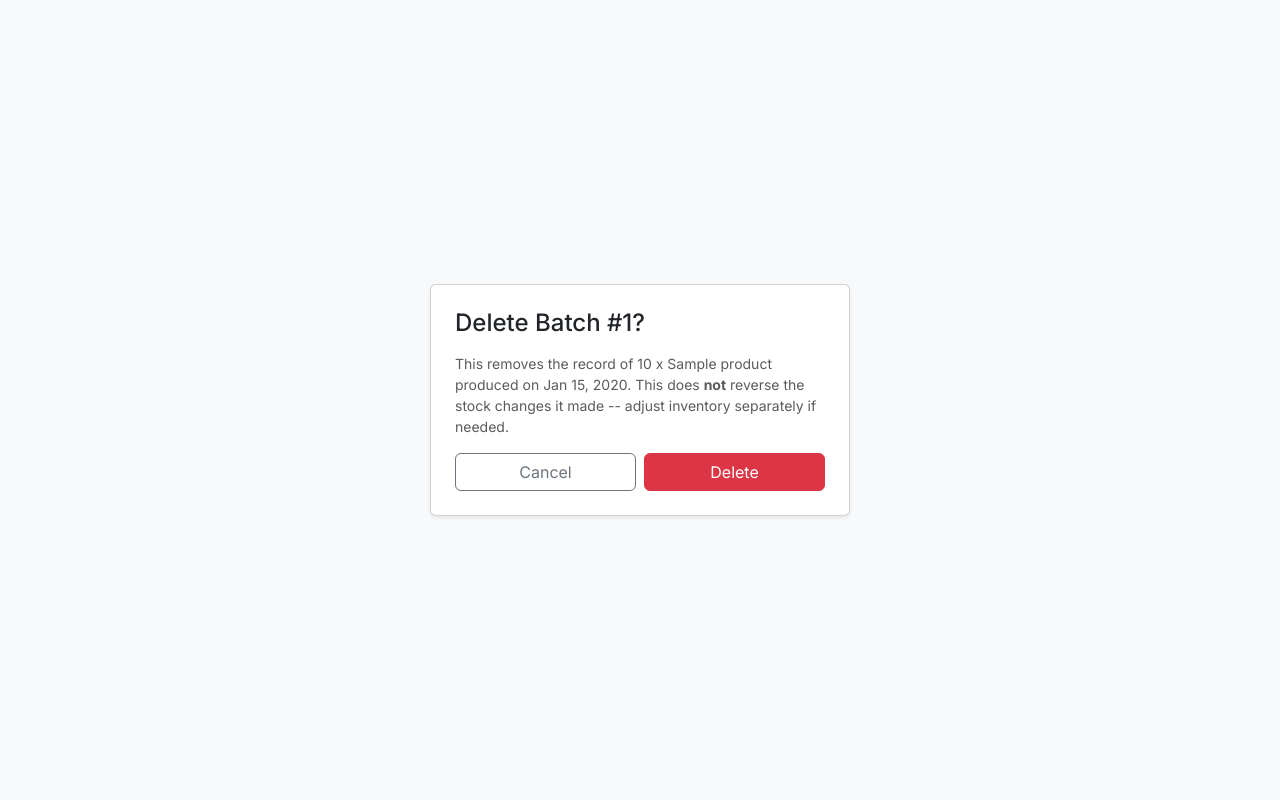
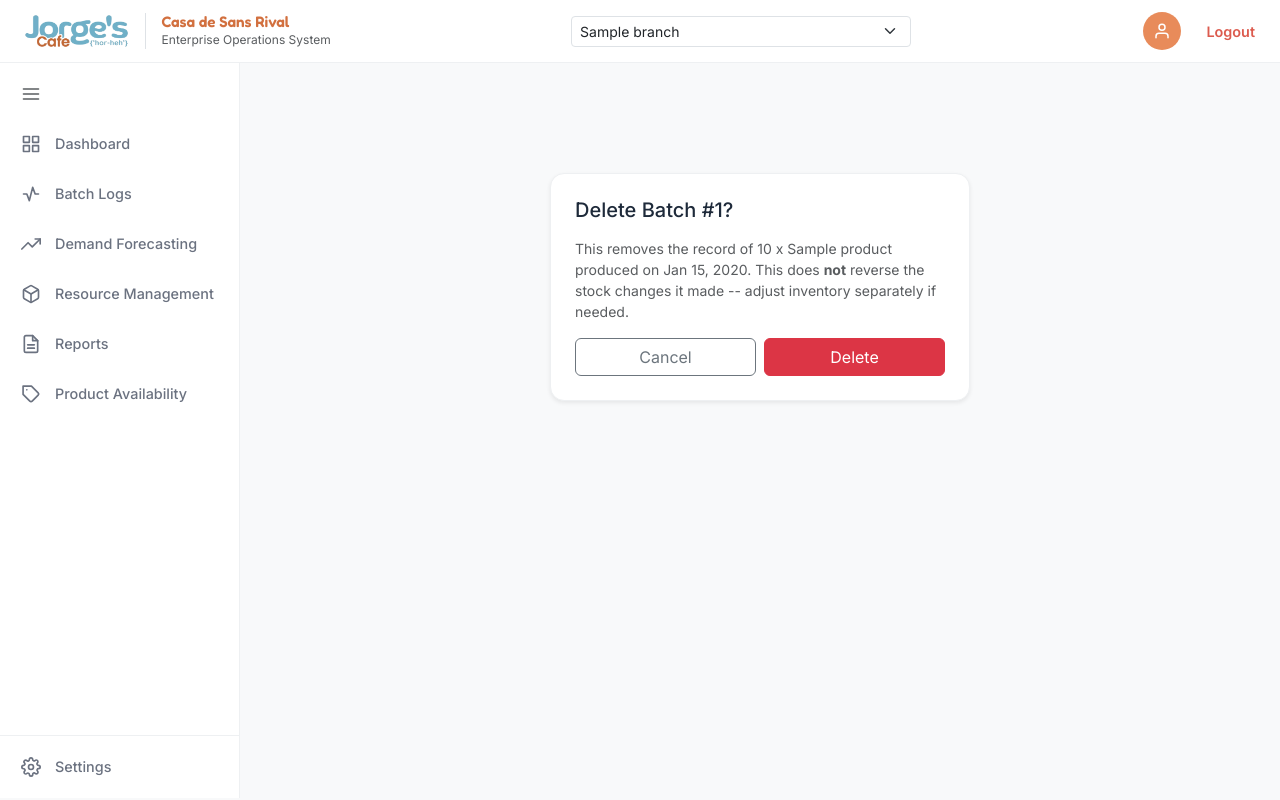
Before and after one commit to eniemennie/SanServeAll, a Django app: template backend/templates/production/confirm_delete.html in a window 1280 px wide. Run offline with Django 5.2, Linux system fonts and the light colour scheme; the template is opened without the code that fills it: most values are stand-ins (such as "Sample title", 1, 10 or a date in 2020).

Commit message:
Make admin_base.html shell role-aware for Commissary Staff
Commissary Staff's screens (Dashboard, Record Production, Batch Logs,
Confirm Delete) now share the same topbar/sidebar shell as Owner/Admin
screens for visual consistency, but the sidebar and branch-filter control
branch on user.role.name so Commissary Staff only ever sees the three
links this role can actually reach -- no Owner-only links (Settings,
Reports, Forecasting, Resource Management, Product Availability) that
would 403 on click, and no non-functional branch filter (no view in
apps/production reads the ?branch= param).

One shared template rather than a duplicate shell, so Owner/Admin's own
sidebar is untouched -- verified the Owner-role branch is a byte-for-byte
copy of the prior markup, and the Admin/Owner Dashboard page itself
(accounts/admin_dashboard.html) was not modified. Every Owner-only page
was already @role_required(Role.OWNER_ADMIN) server-side before this
change; this only stops the sidebar from advertising links Commissary
Staff could never actually use.

Adds 7 regression tests covering both directions: Commissary Staff's
sidebar hides Owner-only links, and Owner/Admin's sidebar on a page
shared between both roles (Batch Logs) stays exactly as it was.

Co-Authored-By: Claude Sonnet 5 <noreply@anthropic.com>
Claude-Session: https://claude.ai/code/session_015XWpaJNLYUGuNLPPiFrb3P

```diff
--- a/backend/templates/admin_base.html
+++ b/backend/templates/admin_base.html
@@ -13,15 +13,30 @@ label rather than left promising something unbuilt (adviser compliance
 review, item re: the Reports & Export screen's naming).
 
 Required/optional context from the view:
-  active_nav      -- one of: dashboard, batch, forecast, resource, reports,
-                     availability, settings. Highlights the matching nav
-                     item. Omit and nothing is highlighted (fails safe).
+  active_nav      -- Owner/Admin: one of dashboard, batch, forecast,
+                     resource, reports, availability, settings.
+                     Commissary Staff: one of dashboard, record, batch.
+                     Highlights the matching nav item. Omit and nothing is
+                     highlighted (fails safe).
   branches        -- queryset/list of Branch for the dropdown. Falls back
-                     to an empty list if not provided.
+                     to an empty list if not provided. Owner/Admin only.
   selected_branch -- the currently selected Branch, or None for "All
                      Branches". Matches the ?branch=<id> GET-param pattern
                      already used by analytics/forecasting views, so the
                      dropdown here is a real filter, not decorative.
+                     Owner/Admin only.
+
+Role-aware sidebar (Row 18 follow-up): the sidebar and topbar branch
+control below branch on `user.role.name` so this ONE shell serves both
+Owner/Admin screens and the Commissary Staff screens (Dashboard, Record
+Production, Batch Logs are the only three Commissary Staff can actually
+reach -- role_required already 403s everything else, this just stops the
+sidebar from advertising links that would 403). Checking the role here
+rather than passing a flag from every view means a page already shared
+between both roles (Batch Logs, Record Production) renders correctly for
+whichever role is viewing it with zero view-level changes. Owner/Admin's
+own rendered output is unchanged by this -- the role check only ever
+takes the branch this shell already took for them.
 
 Usage in a screen template:
   {% extends "admin_base.html" %}
@@ -46,6 +61,17 @@ Usage in a screen template:
     <div class="text-muted" style="font-size: 0.75rem;">Enterprise Operations System</div>
   </div>
 
+  {% if user.role.name == "COMMISSARY_STAFF" %}
+  {% comment %}
+    Commissary Staff isn't scoped by the ?branch= filter the dropdown
+    below drives (no view in production/ reads it) -- showing it here
+    would look like a working filter and do nothing. This shows their
+    one actual branch (always the commissary) as plain text instead.
+  {% endcomment %}
+  <div class="mx-auto text-center" style="min-width: 260px; max-width: 340px; width: 100%;">
+    <span class="jc-badge jc-badge-info">{{ user.branch.name|default:"Commissary" }}</span>
+  </div>
+  {% else %}
   <form method="get" class="mx-auto" style="min-width: 260px; max-width: 340px; width: 100%;" id="jc-branch-form">
     <select name="branch" class="form-select form-select-sm" onchange="this.form.submit()" aria-label="Select branch">
       <option value=""{% if not selected_branch %} selected{% endif %}>All Branches</option>
@@ -54,6 +80,7 @@ Usage in a screen template:
       {% endfor %}
     </select>
   </form>
+  {% endif %}
 
   <div class="d-none d-sm-flex align-items-center gap-2 flex-shrink-0">
     <div class="rounded-circle d-flex align-items-center justify-content-center flex-shrink-0"
@@ -94,6 +121,23 @@ Usage in a screen template:
     </div>
 
     <div class="d-flex flex-column gap-1 px-2 flex-grow-1">
+      {% if user.role.name == "COMMISSARY_STAFF" %}
+      {% comment %} Commissary Staff: only the three screens this role can
+      actually reach (role_required 403s everything else) -- no Owner-only
+      links shown that would just dead-end. {% endcomment %}
+      <a href="{% url 'production:dashboard' %}" class="jc-nav-item {% if active_nav == 'dashboard' %}active{% endif %}">
+        <svg width="20" height="20" viewBox="0 0 24 24" fill="none" stroke="currentColor" stroke-width="2" stroke-linecap="round" stroke-linejoin="round"><rect x="3" y="3" width="7" height="7"></rect><rect x="14" y="3" width="7" height="7"></rect><rect x="14" y="14" width="7" height="7"></rect><rect x="3" y="14" width="7" height="7"></rect></svg>
+        <span class="jc-nav-label">Dashboard</span>
+      </a>
+      <a href="{% url 'production:record' %}" class="jc-nav-item {% if active_nav == 'record' %}active{% endif %}">
+        <svg width="20" height="20" viewBox="0 0 24 24" fill="none" stroke="currentColor" stroke-width="2" stroke-linecap="round" stroke-linejoin="round"><circle cx="12" cy="12" r="10"></circle><line x1="12" y1="8" x2="12" y2="16"></line><line x1="8" y1="12" x2="16" y2="12"></line></svg>
+        <span class="jc-nav-label">Record Production</span>
+      </a>
+      <a href="{% url 'production:batch_management' %}" class="jc-nav-item {% if active_nav == 'batch' %}active{% endif %}">
+        <svg width="20" height="20" viewBox="0 0 24 24" fill="none" stroke="currentColor" stroke-width="2" stroke-linecap="round" stroke-linejoin="round"><path d="M3 12h4l3 8 4-16 3 8h4"></path></svg>
+        <span class="jc-nav-label">Batch Logs</span>
+      </a>
+      {% else %}
       <a href="{% url 'accounts:admin_dashboard' %}" class="jc-nav-item {% if active_nav == 'dashboard' %}active{% endif %}">
         <svg width="20" height="20" viewBox="0 0 24 24" fill="none" stroke="currentColor" stroke-width="2" stroke-linecap="round" stroke-linejoin="round"><rect x="3" y="3" width="7" height="7"></rect><rect x="14" y="3" width="7" height="7"></rect><rect x="14" y="14" width="7" height="7"></rect><rect x="3" y="14" width="7" height="7"></rect></svg>
         <span class="jc-nav-label">Dashboard</span>
@@ -118,14 +162,17 @@ Usage in a screen template:
         <svg width="20" height="20" viewBox="0 0 24 24" fill="none" stroke="currentColor" stroke-width="2" stroke-linecap="round" stroke-linejoin="round"><path d="M20.59 13.41 13.42 20.58a2 2 0 0 1-2.83 0L2.5 12.5V2.5h10l8.09 8.09a2 2 0 0 1 0 2.82z"></path><line x1="7" y1="7" x2="7.01" y2="7"></line></svg>
         <span class="jc-nav-label">Product Availability</span>
       </a>
+      {% endif %}
     </div>
 
+    {% if user.role.name != "COMMISSARY_STAFF" %}
     <div class="px-2 py-2" style="border-top: 1px solid #EEF0F2;">
       <a href="{% url 'system_config:system_settings' %}" class="jc-nav-item {% if active_nav == 'settings' %}active{% endif %}">
         <svg width="20" height="20" viewBox="0 0 24 24" fill="none" stroke="currentColor" stroke-width="2" stroke-linecap="round" stroke-linejoin="round"><circle cx="12" cy="12" r="3"></circle><path d="M19.4 15a1.65 1.65 0 0 0 .33 1.82l.06.06a2 2 0 1 1-2.83 2.83l-.06-.06a1.65 1.65 0 0 0-1.82-.33 1.65 1.65 0 0 0-1 1.51V21a2 2 0 0 1-4 0v-.09A1.65 1.65 0 0 0 9 19.4a1.65 1.65 0 0 0-1.82.33l-.06.06a2 2 0 1 1-2.83-2.83l.06-.06a1.65 1.65 0 0 0 .33-1.82 1.65 1.65 0 0 0-1.51-1H3a2 2 0 0 1 0-4h.09A1.65 1.65 0 0 0 4.6 9a1.65 1.65 0 0 0-.33-1.82l-.06-.06a2 2 0 1 1 2.83-2.83l.06.06a1.65 1.65 0 0 0 1.82.33H9a1.65 1.65 0 0 0 1-1.51V3a2 2 0 0 1 4 0v.09a1.65 1.65 0 0 0 1 1.51 1.65 1.65 0 0 0 1.82-.33l.06-.06a2 2 0 1 1 2.83 2.83l-.06.06a1.65 1.65 0 0 0-.33 1.82V9a1.65 1.65 0 0 0 1.51 1H21a2 2 0 0 1 0 4h-.09a1.65 1.65 0 0 0-1.51 1z"></path></svg>
         <span class="jc-nav-label">Settings</span>
       </a>
     </div>
+    {% endif %}
   </nav>
 
   <main class="flex-grow-1 min-w-0 p-4">
--- a/backend/templates/production/confirm_delete.html
+++ b/backend/templates/production/confirm_delete.html
@@ -1,10 +1,9 @@
-{% extends "base.html" %}
-{% block title %}Confirm Delete - SanServeAll{% endblock %}
-{% block content %}
-<div class="container d-flex align-items-center justify-content-center" style="min-height: 100vh;">
-    <div class="card shadow-sm" style="max-width: 420px; width: 100%;">
-        <div class="card-body p-4">
-            <h1 class="h4 mb-3">Delete Batch #{{ record.pk }}?</h1>
+{% extends "admin_base.html" %}
+{% block admin_title %}Confirm Delete{% endblock %}
+{% block admin_content %}
+<div class="d-flex align-items-center justify-content-center" style="min-height: 50vh;">
+    <div class="jc-card shadow-sm p-4" style="max-width: 420px; width: 100%;">
+        <h1 class="h5 mb-3">Delete Batch #{{ record.pk }}?</h1>
         <p class="text-muted small">
             This removes the record of {{ record.quantity_produced }} x {{ record.product.name }}
             produced on {{ record.created_at|date:"M d, Y" }}. This does <strong>not</strong>
@@ -19,5 +18,4 @@
         </form>
     </div>
 </div>
-</div>
 {% endblock %}
```
Also changed, not shown: backend/apps/production/tests/test_production_module.py (+77 -0 lines), backend/apps/production/views.py (+21 -14 lines), backend/templates/production/commissary_dashboard.html (+9 -15 lines), backend/templates/production/production_entry.html (+4 -6 lines). Lines whose indentation alone changed are shown as unchanged.
